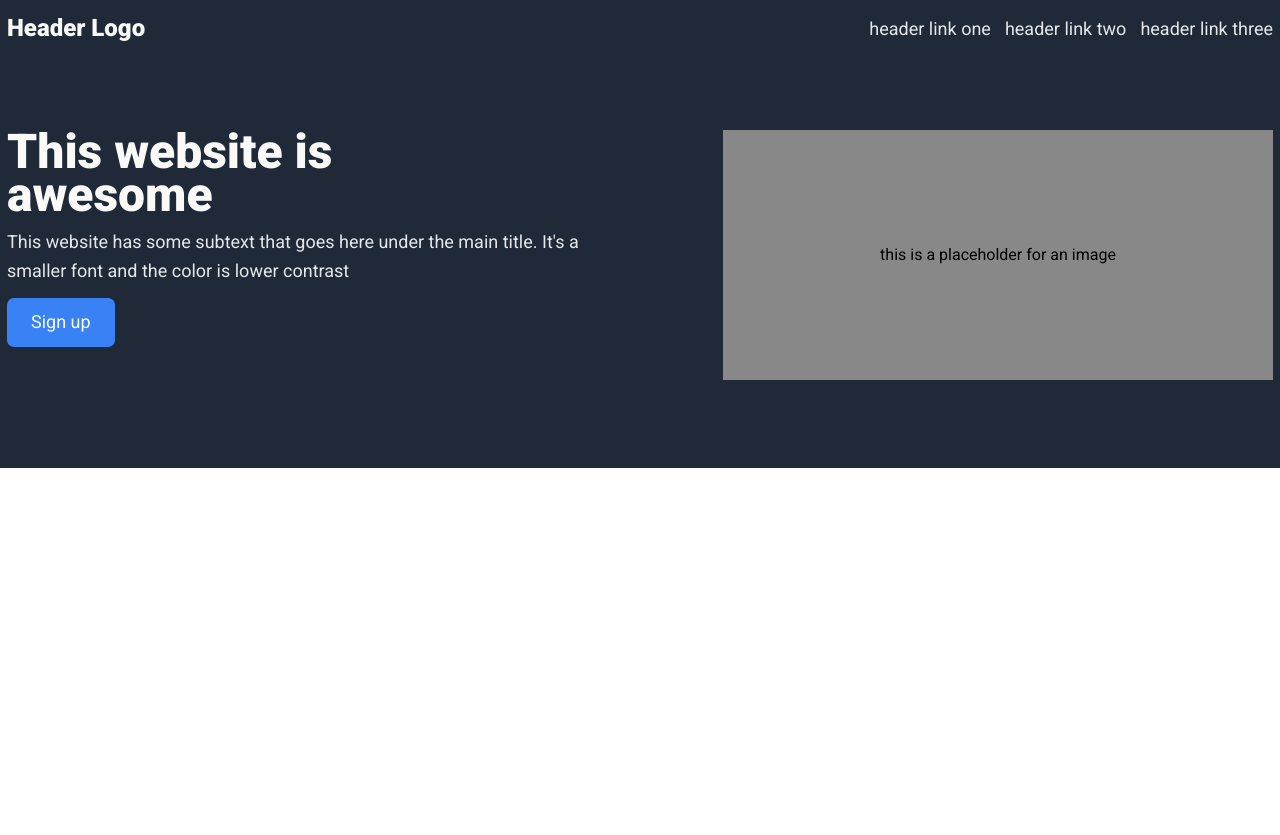
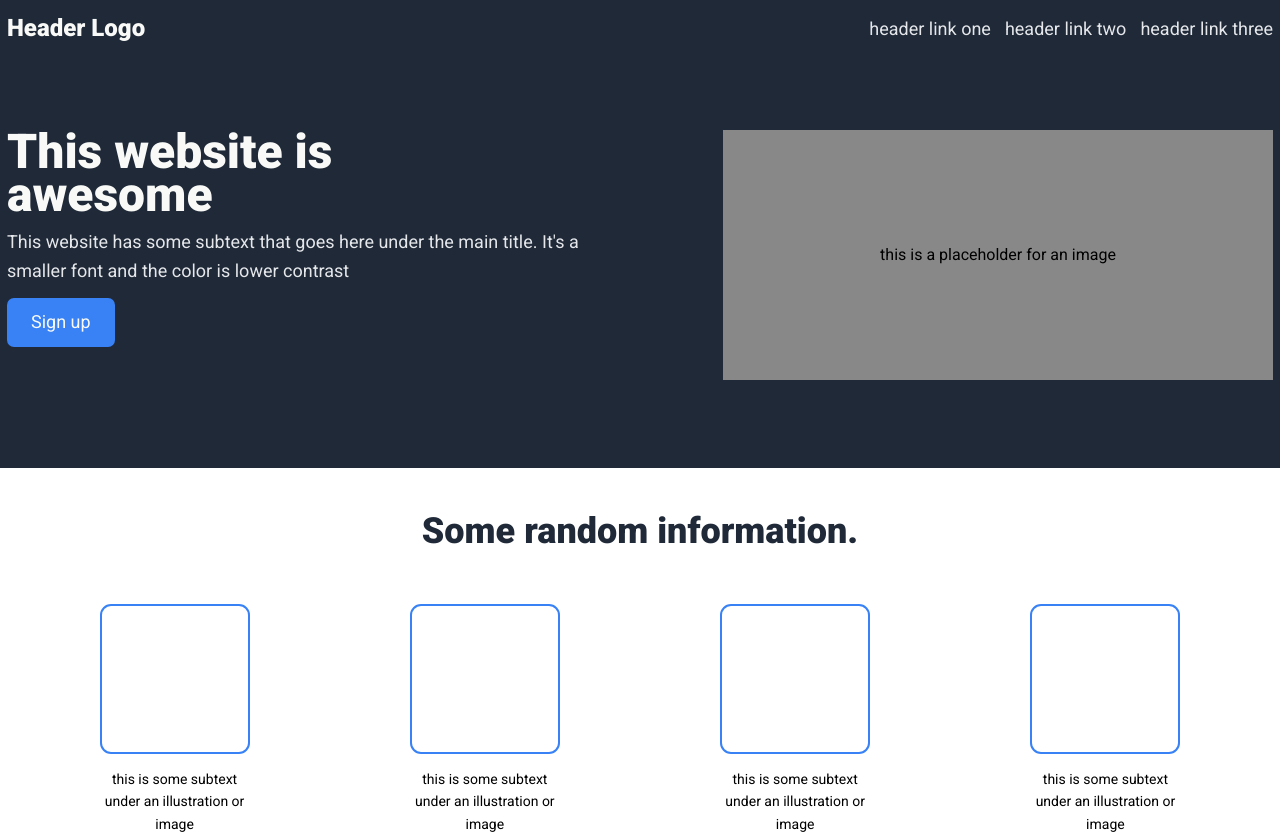
Before and after one commit to omardavidcyber/landing-page, a plain HTML site: page index.html in a window 1280 px wide. Before the commit the page ends 800 px from the top, so only its background shows below. Drawn offline with Linux system fonts and the light colour scheme.

Commit message:
Add the info section to page

```diff
--- a/index.html
+++ b/index.html
@@ -42,5 +42,36 @@
                 </div>
             </div>
         </div>
+        <div class="wrapper">
+            <main>
+                <h2 class="info-title">Some random information.</h2>
+                <div class="info">
+                    <div class="info-card">
+                        <div class="info-card-placeholder"></div>
+                        <p class="info-card-text">
+                            this is some subtext under an illustration or image
+                        </p>
+                    </div>
+                    <div class="info-card">
+                        <div class="info-card-placeholder"></div>
+                        <p class="info-card-text">
+                            this is some subtext under an illustration or image
+                        </p>
+                    </div>
+                    <div class="info-card">
+                        <div class="info-card-placeholder"></div>
+                        <p class="info-card-text">
+                            this is some subtext under an illustration or image
+                        </p>
+                    </div>
+                    <div class="info-card">
+                        <div class="info-card-placeholder"></div>
+                        <p class="info-card-text">
+                            this is some subtext under an illustration or image
+                        </p>
+                    </div>
+                </div>
+            </main>
+        </div>
     </body>
 </html>
--- a/main.css
+++ b/main.css
@@ -89,3 +89,41 @@ nav a {
     height: 250px;
     background-color: #888888;
 }
+main {
+    margin-top: 42px;
+}
+
+.info {
+    display: flex;
+    justify-content: center;
+    align-items: center;
+    margin-top: 52px;
+}
+
+.info-card {
+    display: flex;
+    flex-direction: column;
+    align-items: center;
+}
+
+.info-title {
+    font-size: 36px;
+    color: #1f2937;
+    font-weight: 900;
+    text-align: center;
+}
+
+.info-card-placeholder {
+    width: 150px;
+    height: 150px;
+    border: 2px solid #3882f6;
+    border-radius: 11px;
+    margin-bottom: 14px;
+}
+
+.info-card-text {
+    width: 50%;
+    line-height: 1.6;
+    font-size: 14px;
+    text-align: center;
+}
```
